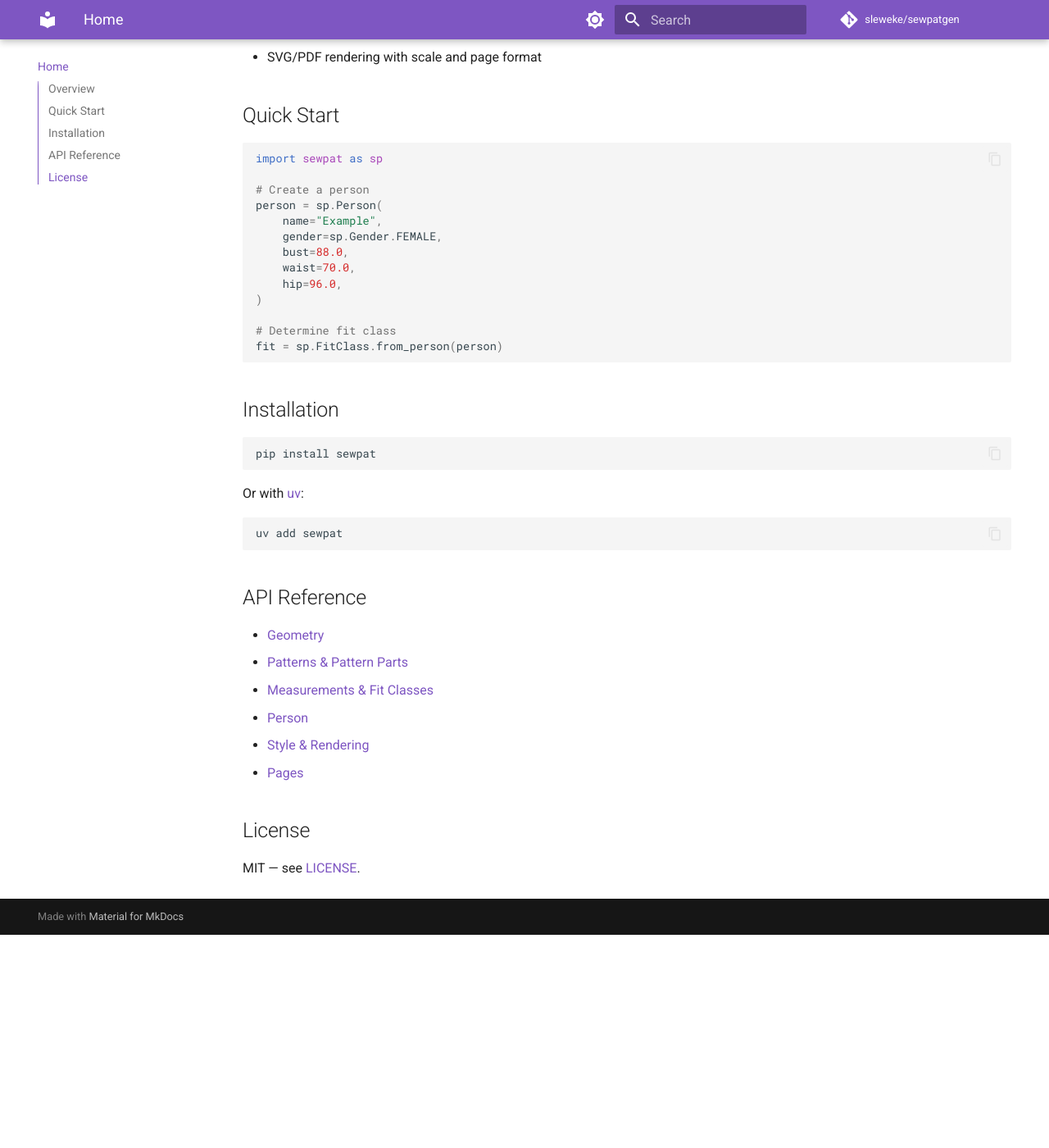
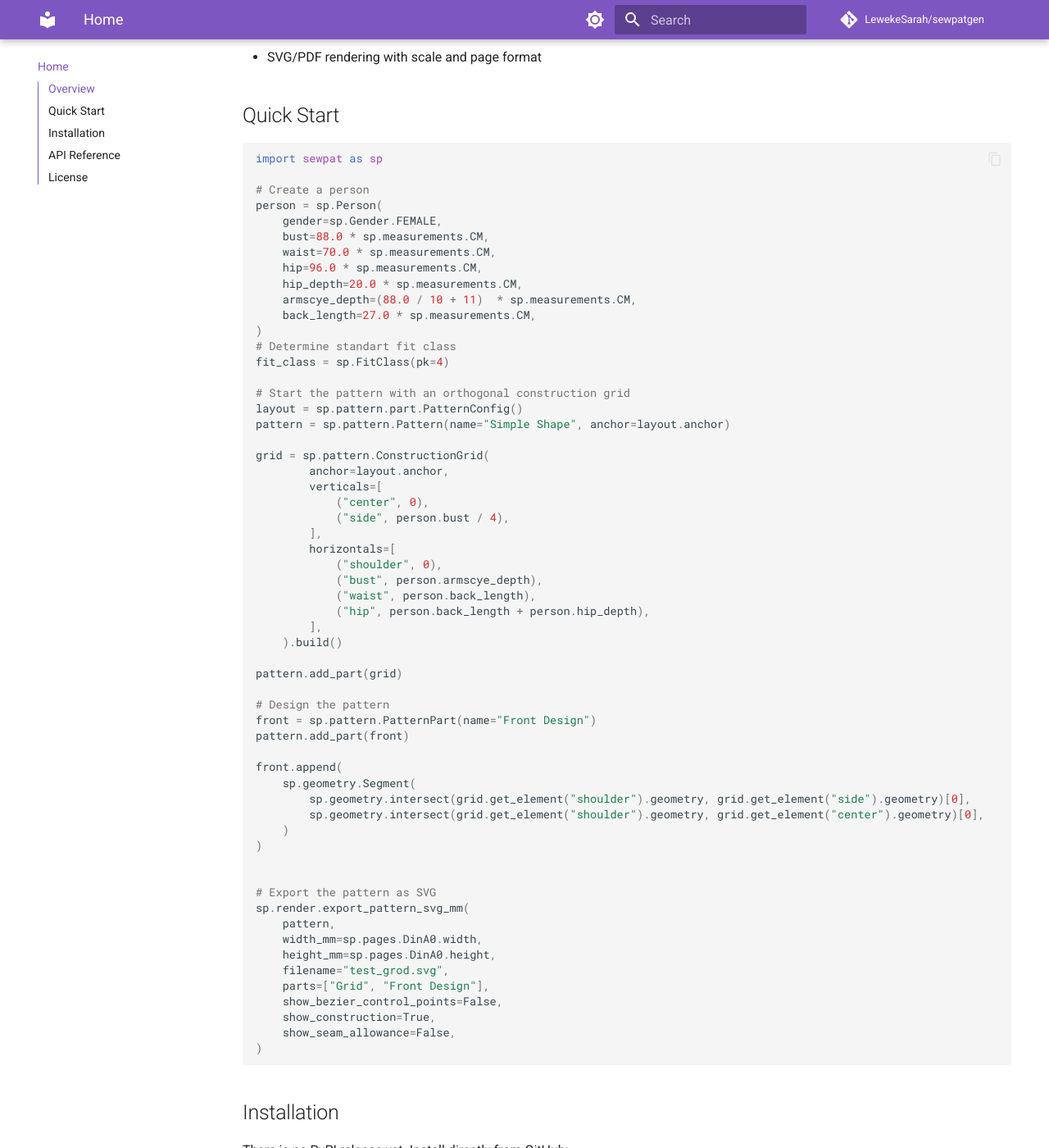
Before and after one commit to LewekeSarah/sewpatgen, an MkDocs documentation site: the page built from docs/index.md, in a window 1280 px wide and 1400 px high, scrolled down 463 px. Shown: the whole window at 82% size. Built offline with MkDocs 1.6.1 and Material for MkDocs 9.7.7, drawn with Linux system fonts in a browser that asks for light colours; comment, search, counter and statistics services are not loaded; before the commit the page ends 1603 px from its top, so only the background shows below that; some of the changed text lies outside the part shown.

Commit message:
Reflect repository owner changes from sleweke to LewekeSarah
Update documentation and update quick start examples including conventional Enum member names

````diff
--- a/docs/index.md
+++ b/docs/index.md
@@ -19,28 +19,77 @@ import sewpat as sp
 
 # Create a person
 person = sp.Person(
-    name="Example",
     gender=sp.Gender.FEMALE,
-    bust=88.0,
-    waist=70.0,
-    hip=96.0,
+    bust=88.0 * sp.measurements.CM,
+    waist=70.0 * sp.measurements.CM,
+    hip=96.0 * sp.measurements.CM,
+    hip_depth=20.0 * sp.measurements.CM,
+    armscye_depth=(88.0 / 10 + 11)  * sp.measurements.CM,
+    back_length=27.0 * sp.measurements.CM,
+)
+# Determine standart fit class
+fit_class = sp.FitClass(pk=4)
+
+# Start the pattern with an orthogonal construction grid
+layout = sp.pattern.part.PatternConfig()
+pattern = sp.pattern.Pattern(name="Simple Shape", anchor=layout.anchor)
+
+grid = sp.pattern.ConstructionGrid(
+        anchor=layout.anchor,
+        verticals=[
+            ("center", 0),
+            ("side", person.bust / 4),
+        ],
+        horizontals=[
+            ("shoulder", 0),
+            ("bust", person.armscye_depth),
+            ("waist", person.back_length),
+            ("hip", person.back_length + person.hip_depth),
+        ],
+    ).build()
+
+pattern.add_part(grid)
+
+# Design the pattern
+front = sp.pattern.PatternPart(name="Front Design")
+pattern.add_part(front)
+
+front.append(
+    sp.geometry.Segment(
+        sp.geometry.intersect(grid.get_element("shoulder").geometry, grid.get_element("side").geometry)[0],
+        sp.geometry.intersect(grid.get_element("shoulder").geometry, grid.get_element("center").geometry)[0],
+    )
 )
 
-# Determine fit class
-fit = sp.FitClass.from_person(person)
+
+# Export the pattern as SVG
+sp.render.export_pattern_svg_mm(
+    pattern,
+    width_mm=sp.pages.DinA0.width,
+    height_mm=sp.pages.DinA0.height,
+    filename="test_grod.svg",
+    parts=["Grid", "Front Design"],
+    show_bezier_control_points=False,
+    show_construction=True,
+    show_seam_allowance=False,
+)
 ```
 
 ## Installation
 
+There is no PyPI release yet. Install directly from GitHub:
+
 ```bash
-pip install sewpat
+git clone https://github.com/LewekeSarah/sewpatgen.git
+cd sewpatgen
 ```
 
-Or with [uv](https://docs.astral.sh/uv/):
+Then install the dependencies with [uv](https://docs.astral.sh/uv/):
 
 ```bash
-uv add sewpat
+uv sync
 ```
+
 
 ## API Reference
 
@@ -53,4 +102,4 @@ uv add sewpat
 
 ## License
 
-MIT — see [LICENSE](https://github.com/sleweke/sewpatgen/blob/main/LICENSE).
+MIT — see [LICENSE](https://github.com/LewekeSarah/sewpatgen/blob/main/LICENSE).
--- a/mkdocs.yml
+++ b/mkdocs.yml
@@ -1,9 +1,9 @@
 site_name: sewpat
-site_url: https://sleweke.github.io/sewpatgen/
+site_url: https://lewekesarah.github.io/sewpatgen/
 site_description: Python library for generating sewing patterns as SVG/PDF
 site_author: Sarah Leweke & Samuel Leweke
-repo_url: https://github.com/sleweke/sewpatgen
-repo_name: sleweke/sewpatgen
+repo_url: https://github.com/LewekeSarah/sewpatgen
+repo_name: LewekeSarah/sewpatgen
 edit_uri: ""
 
 theme:
````
Also changed, not shown: README.md (+2 -2 lines), pyproject.toml (+4 -4 lines), 7 other files.
